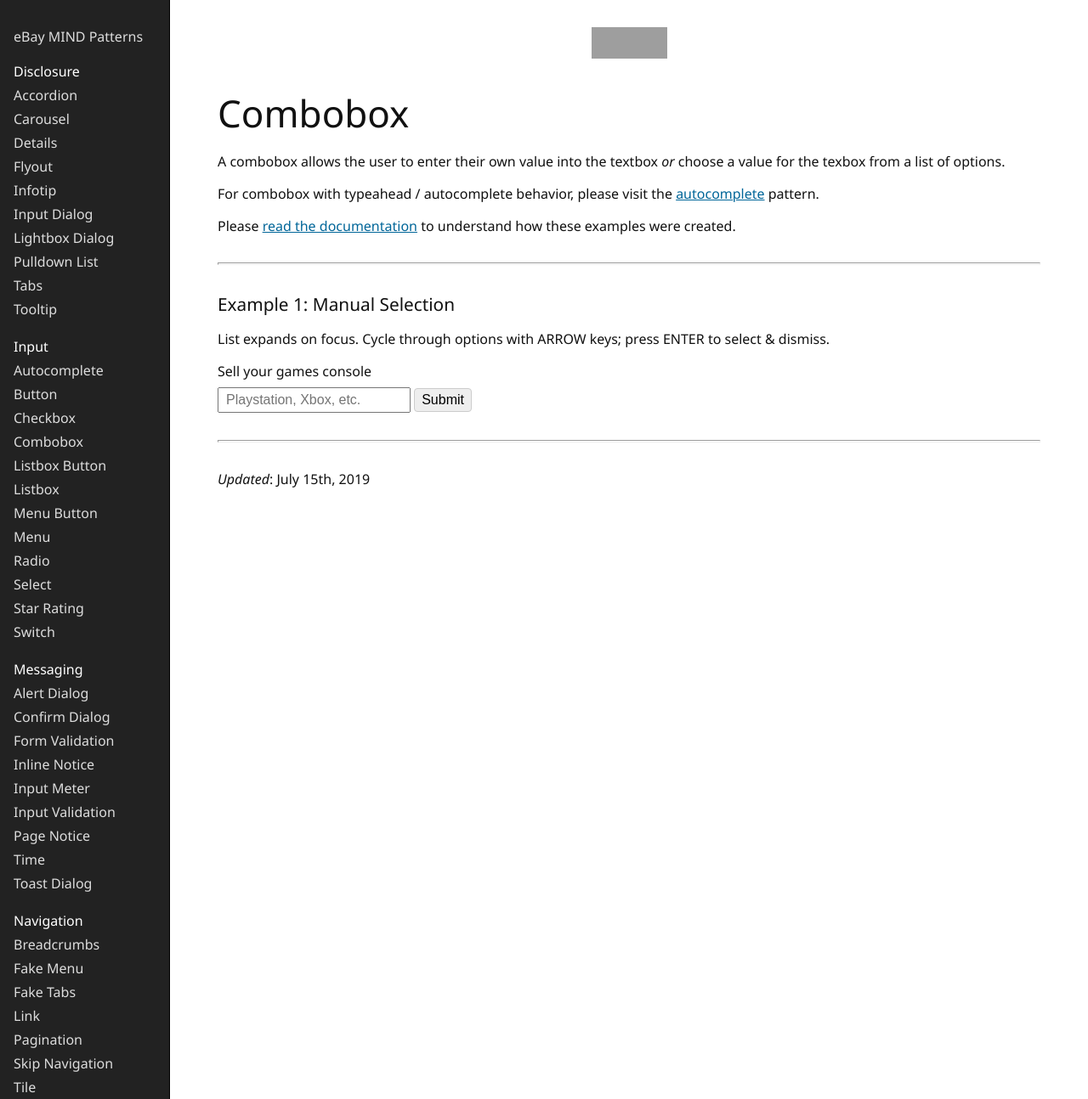
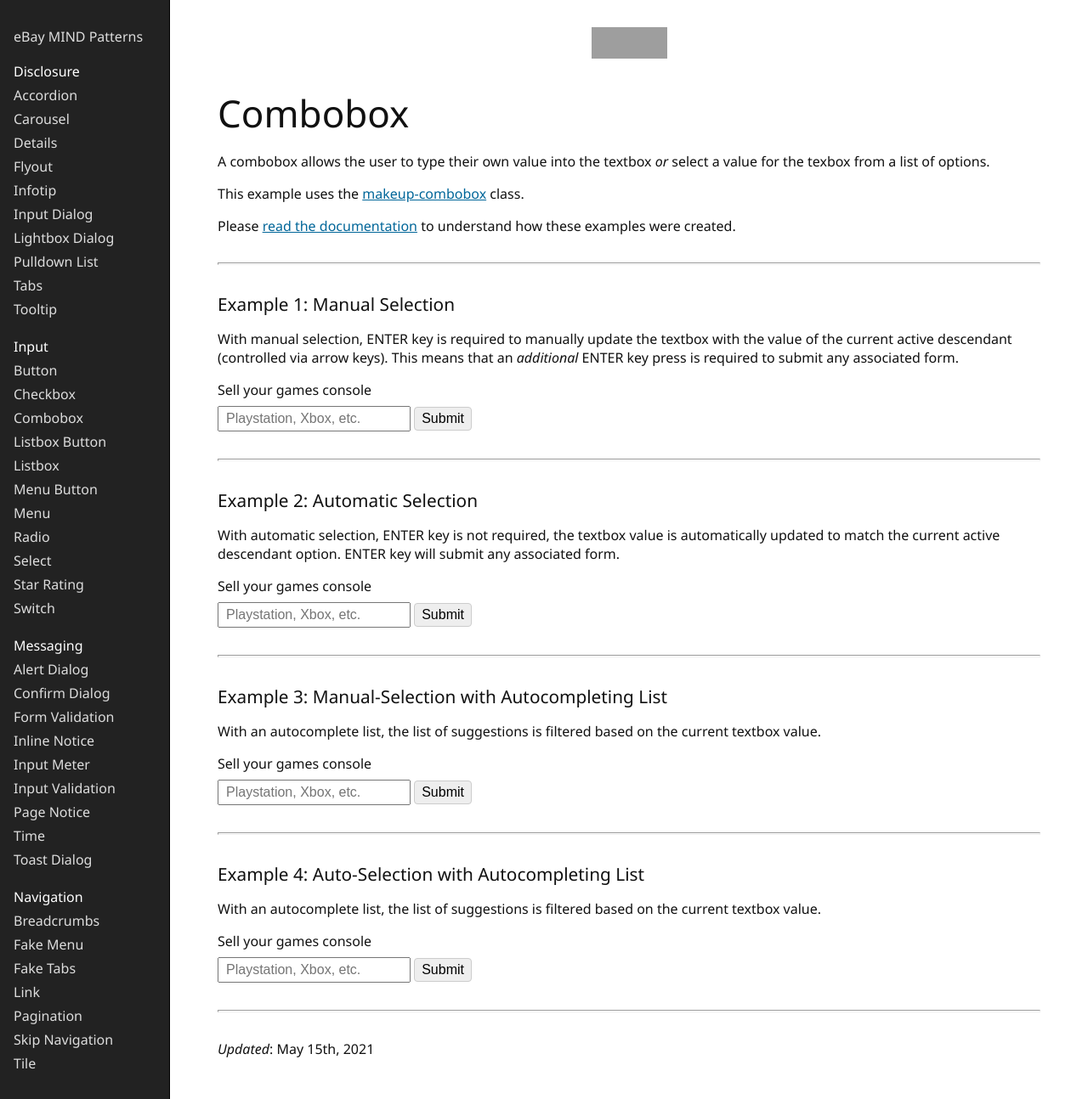
Before and after one commit to eBay/mindpatterns, a Jekyll site: the page built from _input/combobox/index.html, in a window 1280 px wide and 1294 px high. Shown: the whole window at 85% size. Built offline with Jekyll 4.4.1, drawn with Linux system fonts in a browser that asks for light colours; grey boxes are pictures that could not be loaded.

Commit message:
build: added makeup-combobox

```diff
--- a/_input/combobox/index.html
+++ b/_input/combobox/index.html
@@ -14,8 +14,8 @@ title: Combobox
 
 <h2 class="clipped">Readme</h2>
 
-<p>A combobox allows the user to enter their own value into the textbox <em>or</em> choose a value for the texbox from a list of options.</p>
-<p>For combobox with typeahead / autocomplete behavior, please visit the <a href="../autocomplete">autocomplete</a> pattern.</p>
+<p>A combobox allows the user to type their own value into the textbox <em>or</em> select a value for the texbox from a list of options.</p>
+<p>This example uses the <a href="https://github.com/makeup/makeup-js/tree/master/packages/makeup-combobox">makeup-combobox</a> class.</p>
 <p>Please <a href={{ "input/combobox" | prepend: site.patterns_baseurl | prepend: site.patterns_url }}>read the documentation</a> to understand how these examples were created.</p>
 
 <hr />
@@ -23,13 +23,13 @@ title: Combobox
 <h2 class="clipped">Examples</h2>
 
 <h3>Example 1: Manual Selection</h3>
-<p>List expands on focus. Cycle through options with ARROW keys; press ENTER to select & dismiss.<p>
+<p>With manual selection, ENTER key is required to manually update the textbox with the value of the current active descendant (controlled via arrow keys). This means that an <em>additional</em> ENTER key press is required to submit any associated form.</p>
+
 <form>
     <label for="combobox-1">Sell your games console</label>
-    <span class="combobox" data-auto-select="false">
+    <span class="combobox" data-makeup-auto-select="false">
         <span>
             <input class="combobox__textbox" id="combobox-1" name="console" type="text" placeholder="Playstation, Xbox, etc." />
-            <span class="combobox__icon"></span>
         </span>
         <div class="combobox__listbox" hidden>
             <div role="listbox">
@@ -47,4 +47,77 @@ title: Combobox
 
 <hr />
 
-<p><i>Updated</i>: July 15th, 2019</p>
+<h3>Example 2: Automatic Selection</h3>
+<p>With automatic selection, ENTER key is not required, the textbox value is automatically updated to match the current active descendant option. ENTER key will submit any associated form.</p>
+
+<form>
+    <label for="combobox-2">Sell your games console</label>
+    <span class="combobox">
+        <span>
+            <input class="combobox__textbox" id="combobox-2" name="console" type="text" placeholder="Playstation, Xbox, etc." />
+        </span>
+        <div class="combobox__listbox" hidden>
+            <div role="listbox">
+                <div role="option">Nintendo Switch</div>
+                <div role="option">Nintendo 3DS</div>
+                <div role="option">Playstation 3</div>
+                <div role="option">Playstation 4</div>
+                <div role="option">XBOX ONE</div>
+                <div role="option">XBOX 360</div>
+            </div>
+        </div>
+    </span>
+    <input class="button" type="submit" />
+</form>
+
+<hr />
+
+<h3>Example 3: Manual-Selection with Autocompleting List</h3>
+<p>With an autocomplete list, the list of suggestions is filtered based on the current textbox value.</p>
+<form>
+    <label for="combobox-3">Sell your games console</label>
+    <span class="combobox" data-makeup-auto-select="false">
+        <span>
+            <input autocomplete="off" aria-autocomplete="list" class="combobox__textbox" id="combobox-3" name="console" type="text" placeholder="Playstation, Xbox, etc." />
+        </span>
+        <div class="combobox__listbox" hidden>
+            <div role="listbox">
+                <div role="option">Nintendo Switch</div>
+                <div role="option">Nintendo 3DS</div>
+                <div role="option">Playstation 3</div>
+                <div role="option">Playstation 4</div>
+                <div role="option">XBOX ONE</div>
+                <div role="option">XBOX 360</div>
+            </div>
+        </div>
+    </span>
+    <input class="button" type="submit" />
+</form>
+
+<hr />
+
+<h3>Example 4: Auto-Selection with Autocompleting List</h3>
+<p>With an autocomplete list, the list of suggestions is filtered based on the current textbox value.</p>
+<form>
+    <label for="combobox-4">Sell your games console</label>
+    <span class="combobox">
+        <span>
+            <input autocomplete="off" aria-autocomplete="list" class="combobox__textbox" id="combobox-4" name="console" type="text" placeholder="Playstation, Xbox, etc." />
+        </span>
+        <div class="combobox__listbox" hidden>
+            <div role="listbox">
+                <div role="option">Nintendo Switch</div>
+                <div role="option">Nintendo 3DS</div>
+                <div role="option">Playstation 3</div>
+                <div role="option">Playstation 4</div>
+                <div role="option">XBOX ONE</div>
+                <div role="option">XBOX 360</div>
+            </div>
+        </div>
+    </span>
+    <input class="button" type="submit" />
+</form>
+
+<hr />
+
+<p><i>Updated</i>: May 15th, 2021</p>
--- a/_input/listbox-button/index.html
+++ b/_input/listbox-button/index.html
@@ -25,6 +25,7 @@ title: Listbox Button
 <h2 class="clipped">Readme</h2>
 
 <p>Activate the button to open a <a href="../listbox/index.html">listbox</a>.</p>
+<p>This example uses the <a href="https://github.com/makeup/makeup-js/tree/master/packages/makeup-listbox-button">makeup-listbox-button</a> class.</p>
 <p>Please <a href={{ "input/listbox" | prepend: site.patterns_baseurl | prepend: site.patterns_url }}>read the documentation</a> to understand how these examples were created.</p>
 
 <hr />
--- a/_input/listbox/index.html
+++ b/_input/listbox/index.html
@@ -23,7 +23,7 @@ title: Listbox
 <h2 class="clipped">Readme</h2>
 
 <p>Listbox is an ARIA and JavaScript alternative to HTML's built-in <a href="../select/index.html">select</a> control. It allows custom HTML. A listbox can also be opened from a <a href="../listbox-button">button</a> or <a href="../combobox">combobox</a>.</p>
-
+<p>This example uses the <a href="https://github.com/makeup/makeup-js/tree/master/packages/makeup-listbox">makeup-listbox</a> class.</p>
 <p>Please <a href={{ "input/listbox" | prepend: site.patterns_baseurl | prepend: site.patterns_url }}>read the documentation</a> to understand how these examples were created.</p>
 
 <hr />
--- a/_js/main.js
+++ b/_js/main.js
@@ -22,7 +22,7 @@ document.addEventListener('DOMContentLoaded', function() {
     const AriaButton = require('./aria-button.js');
     const Carousel = require('./carousel.js');
     const CharacterMeter = require('./character-meter.js');
-    const Combobox = require('./combobox.js');
+    const Combobox = require('makeup-combobox');
     const DialogButton = require('./dialog-button.js');
     const Expander = require('makeup-expander');
     const HijaxButton = require('./hijax-button.js');
@@ -65,10 +65,10 @@ document.addEventListener('DOMContentLoaded', function() {
 
     document.querySelectorAll('.combobox').forEach(function(widgetEl) {
         pageWidgets.push(new Combobox(widgetEl, {
-            autoSelect: (widgetEl.dataset.autoSelect === 'true')
+            autoSelect: !(widgetEl.dataset.makeupAutoSelect === 'false')
         }));
 
-        widgetEl.addEventListener('combobox-change', function(e) {
+        widgetEl.addEventListener('makeup-combobox-change', function(e) {
             console.log(e.type, e.detail);
         });
     });
--- a/_js/menu.js
+++ b/_js/menu.js
@@ -12,8 +12,6 @@ const CustomEvent = require('custom-event');
 
 // requires closest polyfill for IE
 // https://developer.mozilla.org/en-US/docs/Web/API/Element/closest
-// const elementClosest = require('element-closest');
-// elementClosest(window); // this is used to reference window.Element
 
 const RovingTabIndex = require('makeup-roving-tabindex');
 const PreventScrollKeys = require('makeup-prevent-scroll-keys');
--- a/index.html
+++ b/index.html
@@ -30,4 +30,4 @@ layout: page
 
 <hr />
 
-<p><i>Updated</i>: May 14th, 2021</p>
+<p><i>Updated</i>: May 14th, 2021 (combobox)</p>
--- a/package.json
+++ b/package.json
@@ -33,10 +33,10 @@
     "core-js-pure": "^3.12.1",
     "custom-event": "^1",
     "details-element-polyfill": "^2",
-    "element-closest": "^3",
     "eslint": "^7.26.0",
     "eslint-config-ebay": "^1.1.3",
     "makeup-active-descendant": "~0.3.9",
+    "makeup-combobox": "~0.0.1",
     "makeup-expander": "~0.8.5",
     "makeup-focusables": "~0.1",
     "makeup-key-emitter": "~0.1.3",
```
Also changed, not shown: _input/autocomplete/index.html (deleted, +0 -75 lines), _js/combobox.js (deleted, +0 -243 lines), static/browser.js, 1 other file.
